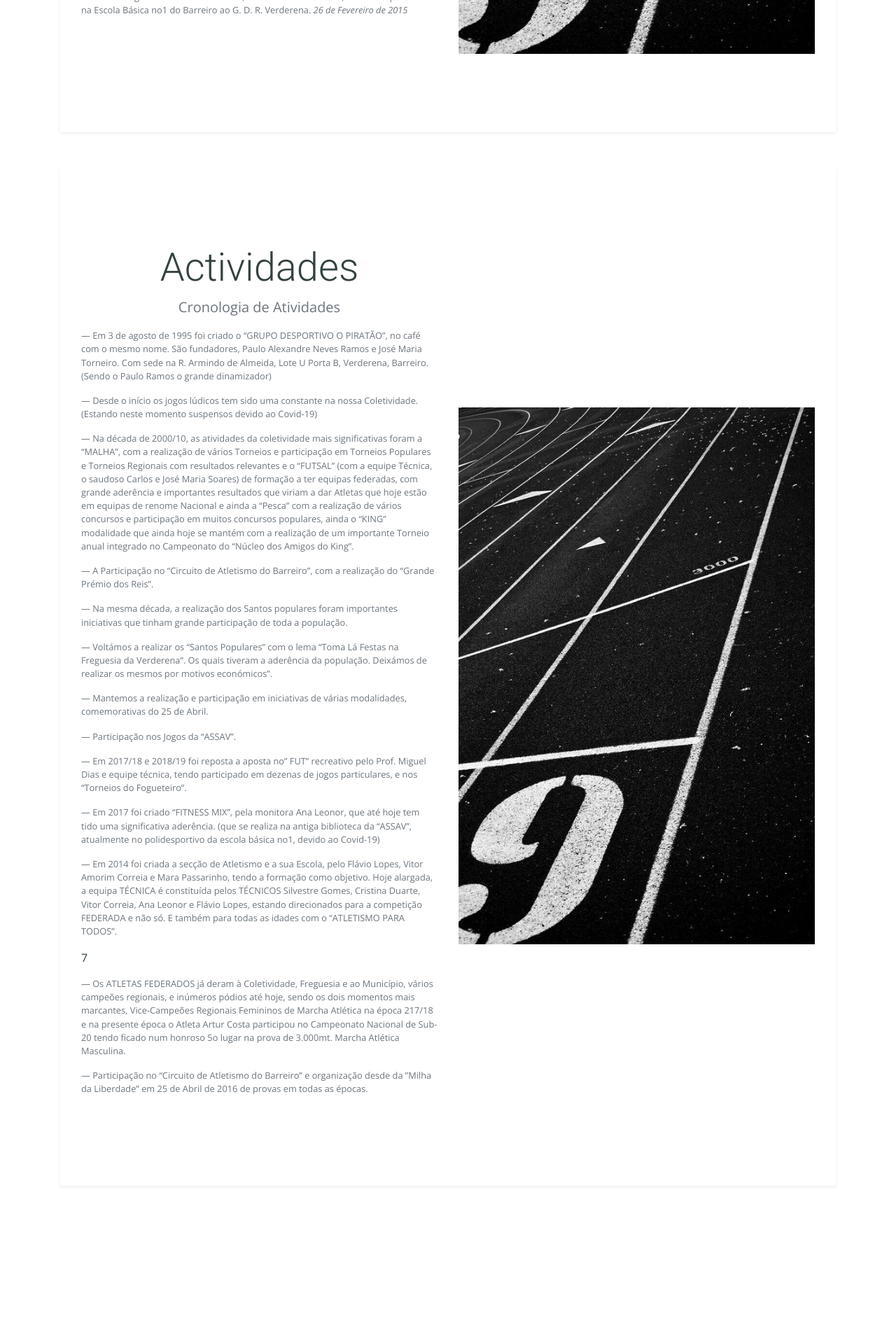
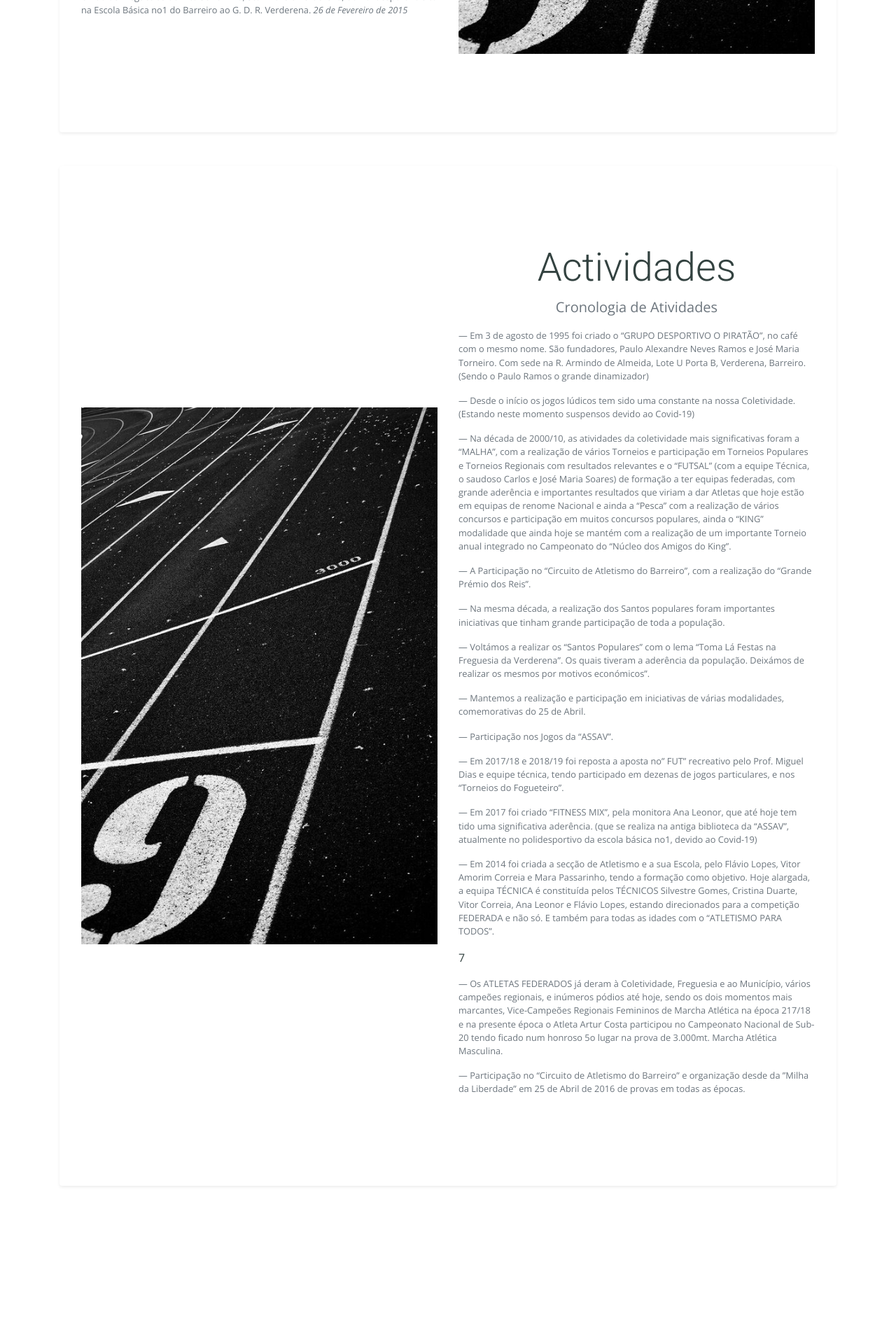
Before and after one commit to GDR-Verderena/gdr-verderena.github.io, a Jekyll site: the page built from about/index.html, in a window 1280 px wide. Shown: the part 3222-5142 px from the top of the page at 70% size. Built offline with Jekyll 4.4.1, drawn with Linux system fonts in a browser that asks for light colours; nearby versions of some CDN libraries; library files that are not in the unit come from our copies.

Commit message:
Update index.html

```diff
--- a/about/index.html
+++ b/about/index.html
@@ -133,6 +133,9 @@ title: G. D. R. Verderena
 <div class="bg-light shadow-sm p-3 mb-5 bg-white rounded">
   <div class="container py-5">
     <div class="row h-100 align-items-center py-5">
+
+	    <div class="col-lg-6 d-none d-block"><img src="https://raw.githubusercontent.com/GDR-Verderena/gdr-verderena.github.io/master/assets/img/about-1.jpg" alt="" class="img-fluid"></div>
+
       <div class="col-lg-6">
         <h1 class="display-4 text-center">Actividades</h1>
         <p class="lead text-center text-muted mb-0">Cronologia de Atividades</p>
@@ -180,7 +183,10 @@ title: G. D. R. Verderena
 
 
       </div>
-	<div class="col-lg-6 d-none d-block"><img src="https://raw.githubusercontent.com/GDR-Verderena/gdr-verderena.github.io/master/assets/img/about-1.jpg" alt="" class="img-fluid"></div>
+
+
+
+
 
     </div>
   </div>
```
